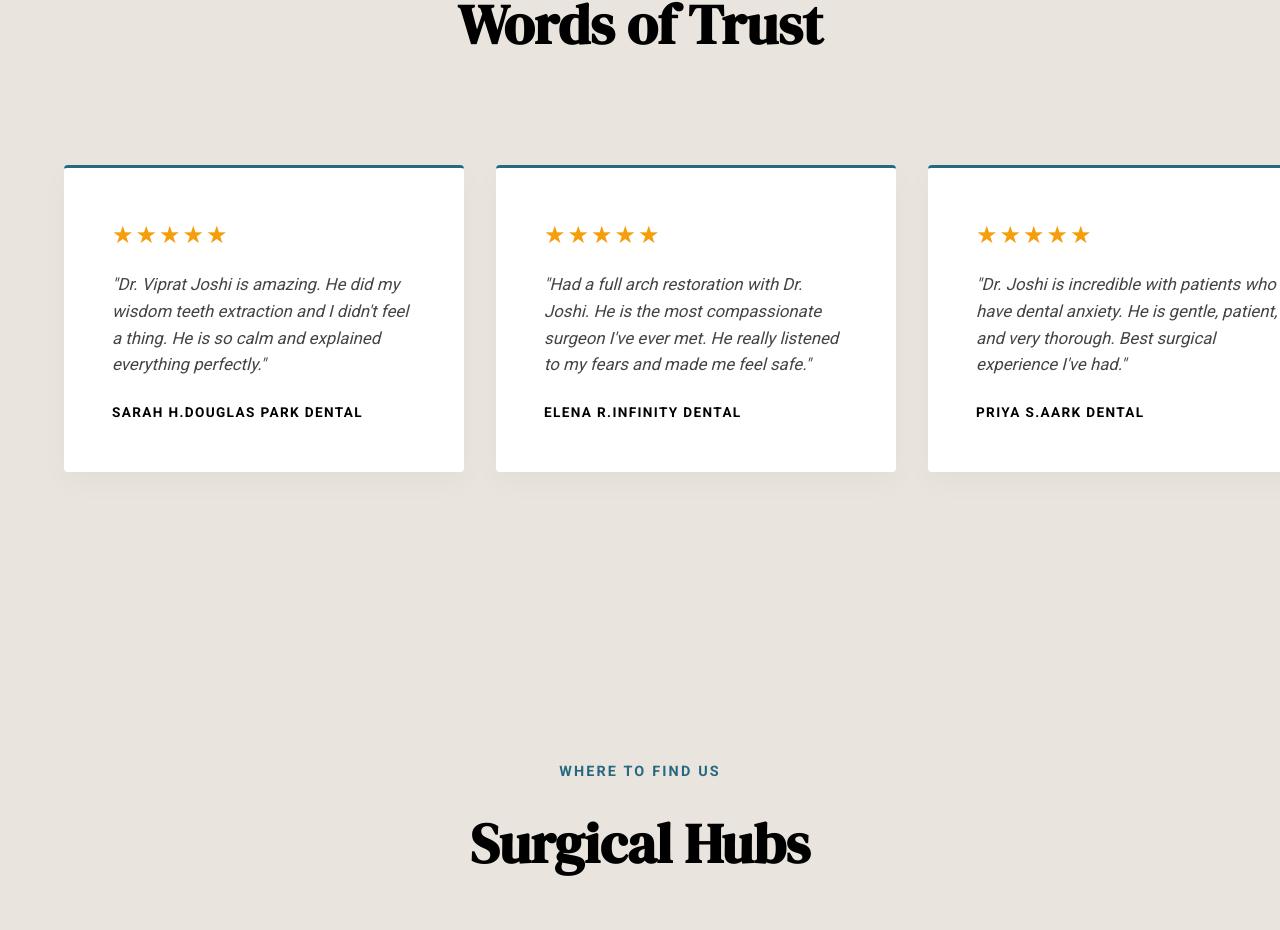
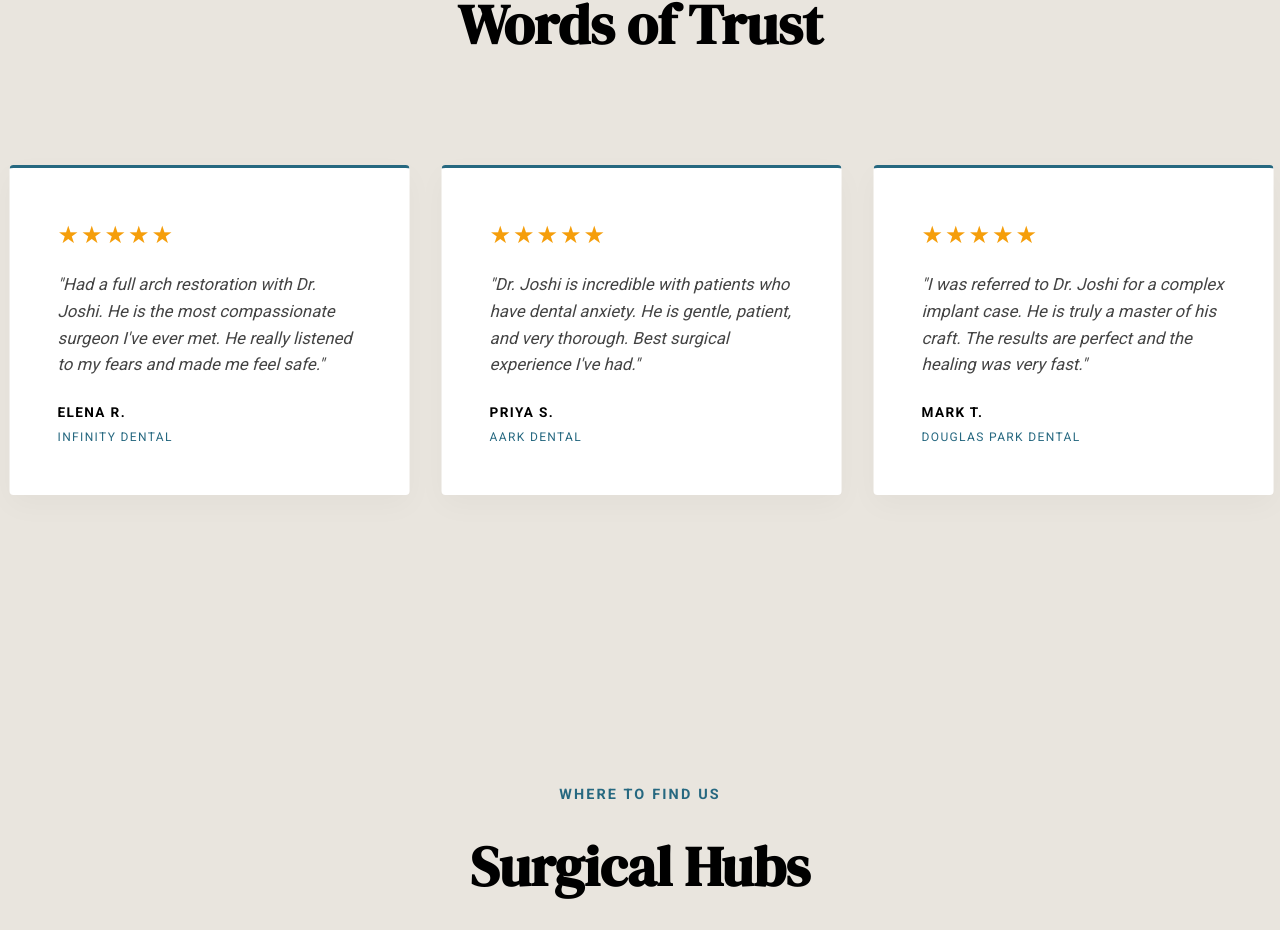
Before and after one commit to LuminaDigitals/viprat-joshi-portfolio, a Next.js app: page / in a window 1280 px wide. Shown: the part 1929-2859 px from the top of the page. Built offline with nearby package versions, Linux system fonts and the light colour scheme.

Commit message:
feat: add slow infinite-scroll marquee animation for Google reviews

```diff
--- a/src/app/page.module.css
+++ b/src/app/page.module.css
@@ -152,21 +152,28 @@
 
 .marqueeWrapper {
   width: 100%;
-  overflow-x: auto;
-  padding: 2rem 4rem;
-  /* Hides scrollbar for clean look */
-  -ms-overflow-style: none;
-  scrollbar-width: none;
-}
-
-.marqueeWrapper::-webkit-scrollbar {
-  display: none;
+  overflow: hidden;
+  padding: 2rem 0;
 }
 
 .marqueeContent {
   display: flex;
   gap: 2rem;
   width: max-content;
+  animation: marqueeScroll 40s linear infinite;
+}
+
+.marqueeContent:hover {
+  animation-play-state: paused;
+}
+
+@keyframes marqueeScroll {
+  0% {
+    transform: translateX(0);
+  }
+  100% {
+    transform: translateX(-50%);
+  }
 }
 
 .reviewCard {
@@ -174,8 +181,15 @@
   padding: 3rem;
   border-radius: 4px;
   width: 400px;
+  min-width: 400px;
   box-shadow: 0 10px 30px rgba(0,0,0,0.03);
   border-top: 3px solid var(--primary);
+  transition: transform 0.3s ease, box-shadow 0.3s ease;
+}
+
+.reviewCard:hover {
+  transform: translateY(-4px);
+  box-shadow: 0 20px 40px rgba(0,0,0,0.06);
 }
 
 .stars {
@@ -194,11 +208,20 @@
 }
 
 .reviewAuthor {
+  display: flex;
+  flex-direction: column;
+  gap: 0.25rem;
   font-size: 0.85rem;
   text-transform: uppercase;
   letter-spacing: 0.1em;
   color: var(--foreground);
   font-weight: 600;
+}
+
+.reviewAuthor span {
+  font-weight: 400;
+  color: var(--primary);
+  font-size: 0.75rem;
 }
 
 /* Locations */
--- a/src/app/page.tsx
+++ b/src/app/page.tsx
@@ -109,6 +109,7 @@ export default function Home() {
         </div>
         <div className={styles.marqueeWrapper}>
           <div className={styles.marqueeContent}>
+            {/* First set */}
             {[
               { author: "Sarah H.", text: "Dr. Viprat Joshi is amazing. He did my wisdom teeth extraction and I didn't feel a thing. He is so calm and explained everything perfectly.", clinic: "Douglas Park Dental" },
               { author: "Elena R.", text: "Had a full arch restoration with Dr. Joshi. He is the most compassionate surgeon I've ever met. He really listened to my fears and made me feel safe.", clinic: "Infinity Dental" },
@@ -117,7 +118,25 @@ export default function Home() {
               { author: "David L.", text: "Dr. Viprat is a technical genius. My iTero scans and implant placement were so precise. I highly recommend him for any major dental work.", clinic: "Infinity Dental" },
               { author: "Kevin G.", text: "The surgical precision Dr. Joshi brings to the table is unmatched. I had my wisdom teeth out and was back at work the next day. Zero pain.", clinic: "Aark Dental" }
             ].map((review, idx) => (
-              <div key={idx} className={styles.reviewCard}>
+              <div key={`a-${idx}`} className={styles.reviewCard}>
+                <div className={styles.stars}>★★★★★</div>
+                <p className={styles.reviewText}>"{review.text}"</p>
+                <div className={styles.reviewAuthor}>
+                  <strong>{review.author}</strong>
+                  <span>{review.clinic}</span>
+                </div>
+              </div>
+            ))}
+            {/* Duplicate set for seamless loop */}
+            {[
+              { author: "Sarah H.", text: "Dr. Viprat Joshi is amazing. He did my wisdom teeth extraction and I didn't feel a thing. He is so calm and explained everything perfectly.", clinic: "Douglas Park Dental" },
+              { author: "Elena R.", text: "Had a full arch restoration with Dr. Joshi. He is the most compassionate surgeon I've ever met. He really listened to my fears and made me feel safe.", clinic: "Infinity Dental" },
+              { author: "Priya S.", text: "Dr. Joshi is incredible with patients who have dental anxiety. He is gentle, patient, and very thorough. Best surgical experience I've had.", clinic: "Aark Dental" },
+              { author: "Mark T.", text: "I was referred to Dr. Joshi for a complex implant case. He is truly a master of his craft. The results are perfect and the healing was very fast.", clinic: "Douglas Park Dental" },
+              { author: "David L.", text: "Dr. Viprat is a technical genius. My iTero scans and implant placement were so precise. I highly recommend him for any major dental work.", clinic: "Infinity Dental" },
+              { author: "Kevin G.", text: "The surgical precision Dr. Joshi brings to the table is unmatched. I had my wisdom teeth out and was back at work the next day. Zero pain.", clinic: "Aark Dental" }
+            ].map((review, idx) => (
+              <div key={`b-${idx}`} className={styles.reviewCard}>
                 <div className={styles.stars}>★★★★★</div>
                 <p className={styles.reviewText}>"{review.text}"</p>
                 <div className={styles.reviewAuthor}>
```
